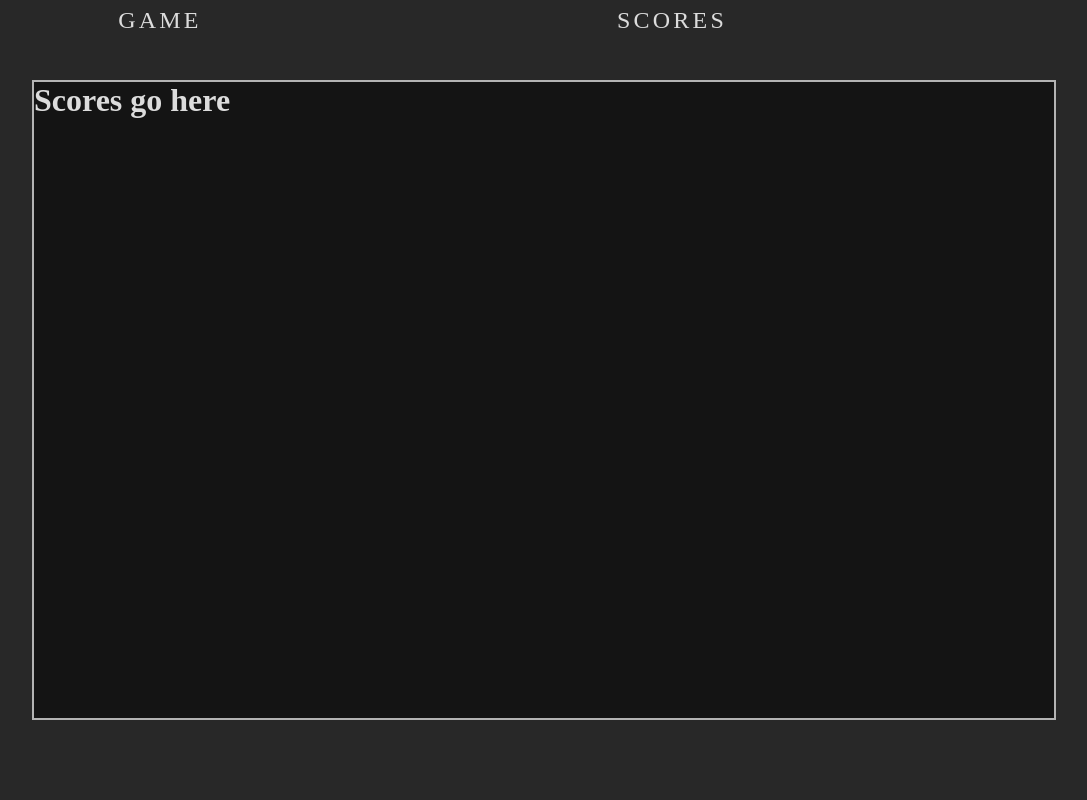
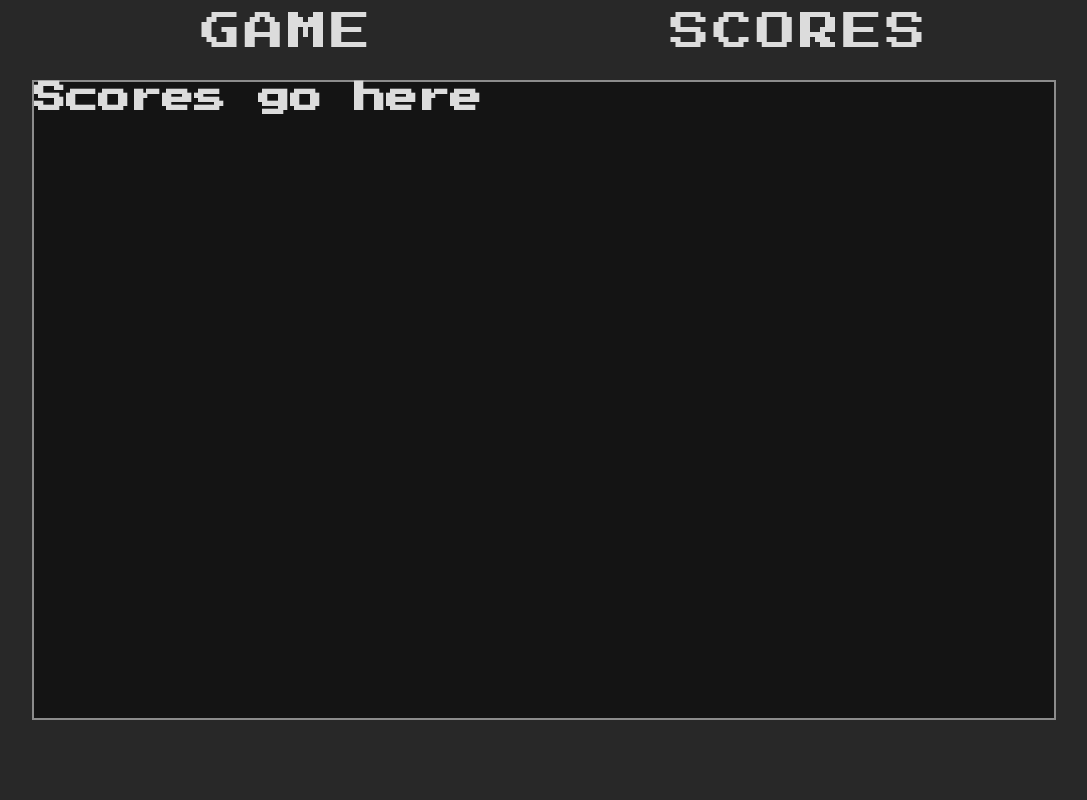
Before and after one commit to rdrlaguna/Snake, a Flask app: page /scores in a window 1280 px wide. Shown: the whole page, without its empty margins (96-1183 px from the left). Run offline with Flask 3, Linux system fonts and the light colour scheme.

Commit message:
Add retro font. Adjust nav bar.

```diff
--- a/static/styles.css
+++ b/static/styles.css
@@ -11,7 +11,7 @@
     --main-background: rgb(20,20,20);
 
     --font-color: rgb(220,220,220);
-    --font-hover: rgb(180,180,180);
+    --font-hover: rgb(140,140,140);
 }
 
 
@@ -26,6 +26,7 @@
 body {
     width: 100%;
     height: 100vh;
+    font-family: 'Press Start 2P', sans-serif;
     font-size: 16px;
 
     background-color: var(--body-background);
@@ -59,10 +60,11 @@ header {
 nav {
     height: 100%;
     width: 80%;
+    margin: 0 auto;
 }
 
 .nav-list {
-    height: 50%;
+    height: 80%;
 
 }
 
@@ -73,7 +75,7 @@ nav {
 }
 
 .nav-link {
-    font-size: 1.5rem;
+    font-size: 2.5rem;
     letter-spacing: 0.2rem;
 }
 
--- a/templates/layout.html
+++ b/templates/layout.html
@@ -6,6 +6,10 @@
         <meta name="viewport" content="initial-scale=1, width=device-width">
 
         <link rel="stylesheet" href="../static/styles.css">
+
+        <!-- https://developers.google.com/fonts/docs/css2?hl=es-419 -->
+        <link rel="stylesheet"
+          href="https://fonts.googleapis.com/css2?family=Press+Start+2P">
 
         {% block links %}
         {% endblock %}
```
